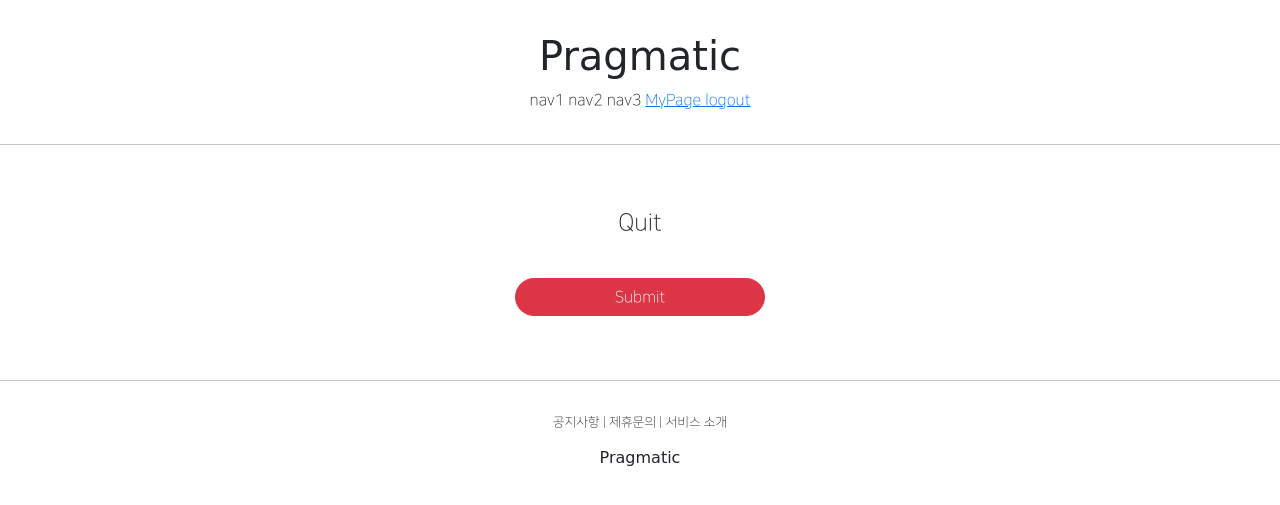
After one commit to ssorn88/django_pragmatic, a Django app: page /account/delete/1 in a window 1280 px wide. The commit adds this page. Shown: the top 505 px of the page. Run offline with Django 4.2, Linux system fonts and the light colour scheme; tables that the repository leaves empty hold one stand-in row (values such as "Sample post"); some libraries are stand-ins or nearby versions; some web fonts are replaced.

Commit message:
django course 26 commit

```diff
--- /dev/null
+++ b/accountapp/templates/accountapp/delete.html
@@ -0,0 +1,18 @@
+{% extends 'base.html' %}
+{% load bootstrap4 %}
+
+
+{% block content %}
+
+<div style="text-align:center; max-width: 500px; margin: 4rem auto">
+    <div class="mb-4">
+        <h4>Quit</h4>
+    </div>
+    <form action="{% url 'accountapp:delete' pk=user.pk %}" method="post">
+        {% csrf_token %}
+        {% bootstrap_form form %}
+        <input type="submit" class="btn btn-danger rounded-pill col-6 mt-3">
+    </form>
+</div>
+
+{% endblock %}
--- a/accountapp/templates/accountapp/detail.html
+++ b/accountapp/templates/accountapp/detail.html
@@ -17,6 +17,11 @@
           Change Info
         </p>
       </a>
+      <a href="{% url 'accountapp:delete' pk=user.pk %}">
+        <p>
+         Quit
+        </p>
+      </a>
       {% endif %}
 
     </div>
--- a/accountapp/urls.py
+++ b/accountapp/urls.py
@@ -1,7 +1,7 @@
 from django.contrib.auth.views import LoginView, LogoutView
 from django.urls import path
 
-from accountapp.views import hello_world, AccountCreateView, AccountDetailView, AccountUpdateView
+from accountapp.views import hello_world, AccountCreateView, AccountDetailView, AccountUpdateView, AccountDeleteView
 
 app_name = "accountapp"
 
@@ -15,5 +15,6 @@ urlpatterns = [
     path('create/', AccountCreateView.as_view(), name='create'),
     path('detail/<int:pk>', AccountDetailView.as_view(), name='detail'),
     path('update/<int:pk>', AccountUpdateView.as_view(), name='update'),
+    path('delete/<int:pk>', AccountDeleteView.as_view(), name='delete'),
 
 ]
--- a/accountapp/views.py
+++ b/accountapp/views.py
@@ -5,7 +5,7 @@ from django.shortcuts import render
 
 # Create your views here.
 from django.urls import reverse, reverse_lazy
-from django.views.generic import CreateView, DetailView, UpdateView
+from django.views.generic import CreateView, DetailView, UpdateView, DeleteView
 
 from accountapp.forms import AccountUpdateForm
 from accountapp.models import HelloWorld
@@ -45,3 +45,9 @@ class AccountUpdateView(UpdateView):
     form_class = AccountUpdateForm
     success_url = reverse_lazy('accountapp:hello_world')
     template_name = 'accountapp/update.html'
+
+
+class AccountDeleteView(DeleteView):
+    model = User
+    success_url = reverse_lazy('accountapp:login')
+    template_name = 'accountapp/delete.html'
--- a/templates/header.html
+++ b/templates/header.html
@@ -10,6 +10,9 @@
             {% if not user.is_authenticated %}
             <a href="{% url 'accountapp:login' %}?next={{ request.path }}">
                 <span>login</span>
+            </a>
+            <a href="{% url 'accountapp:create' %}">
+                <span>SignUp</span>
             </a>
             {% else %}
             <a href="{% url 'accountapp:detail' pk=user.pk %}">
```
